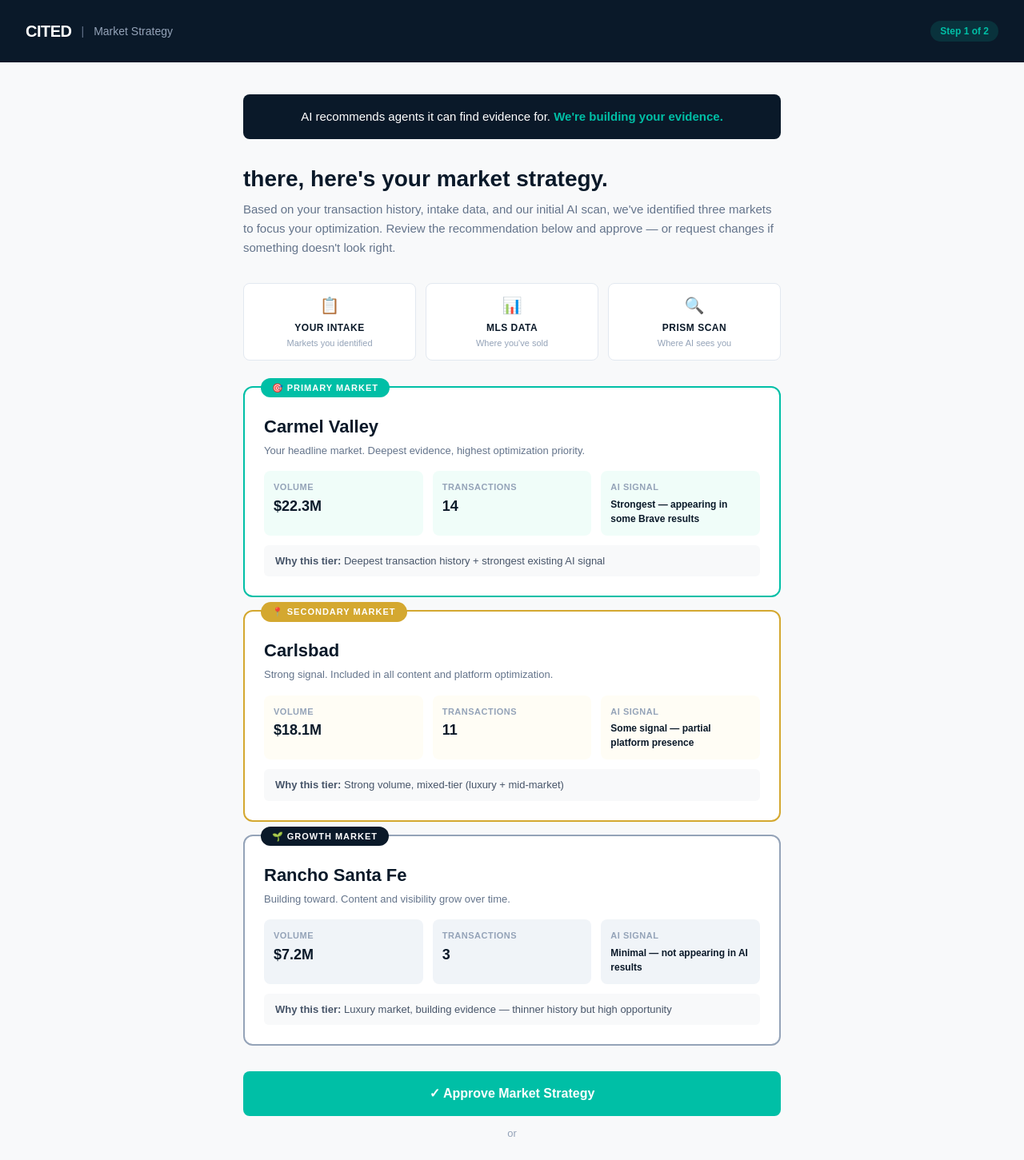
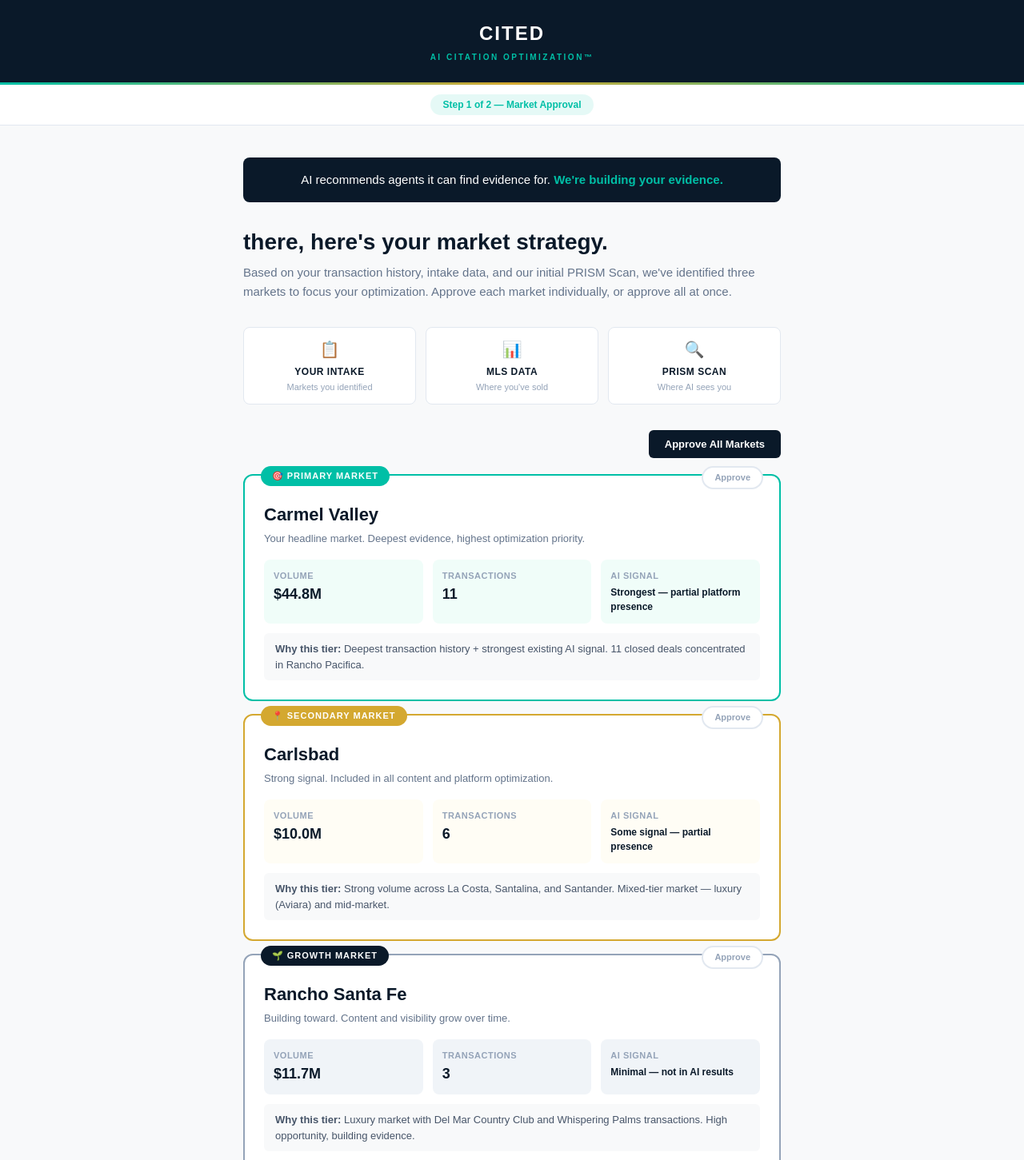
Before and after one commit to radleyraven/cited-dashboard, a Next.js app: page /onboarding/markets in a window 1280 px wide. Shown: the top 1451 px of the page at 80% size. Built offline with nearby package versions, Linux system fonts and the light colour scheme; no server answers.

Commit message:
Market approval v1.1: individual approve per market + approve all, fix data loading, corrected header/footer, proper auth fallback

```diff
--- a/src/app/onboarding/markets/page.tsx
+++ b/src/app/onboarding/markets/page.tsx
@@ -7,8 +7,8 @@ import { createSupabaseBrowserClient } from '@/lib/supabase-browser';
 /* ═══════════════════════════════════════════════════════════════
    Market Recommendation Card — Onboarding Step
    Client approves Primary / Secondary / Growth markets
-   before Full PRISM scan runs.
-   v1.0 — April 9, 2026
+   individually or all at once.
+   v1.1 — April 9, 2026 — Individual approve + data fix
    ═══════════════════════════════════════════════════════════════ */
 
 type MarketRec = {
@@ -18,33 +18,36 @@ type MarketRec = {
   txn_volume: string;
   txn_count: number;
   ai_signal: string;
+  approved?: boolean;
 };
 
-// Default data — will be replaced by Supabase pull in production
 const DEFAULT_MARKETS: MarketRec[] = [
   {
     name: 'Carmel Valley',
     tier: 'primary',
-    evidence: 'Deepest transaction history + strongest existing AI signal',
-    txn_volume: '$22.3M',
-    txn_count: 14,
-    ai_signal: 'Strongest — appearing in some Brave results',
+    evidence: 'Deepest transaction history + strongest existing AI signal. 11 closed deals concentrated in Rancho Pacifica.',
+    txn_volume: '$44.8M',
+    txn_count: 11,
+    ai_signal: 'Strongest — partial platform presence',
+    approved: false,
   },
   {
     name: 'Carlsbad',
     tier: 'secondary',
-    evidence: 'Strong volume, mixed-tier (luxury + mid-market)',
-    txn_volume: '$18.1M',
-    txn_count: 11,
-    ai_signal: 'Some signal — partial platform presence',
+    evidence: 'Strong volume across La Costa, Santalina, and Santander. Mixed-tier market — luxury (Aviara) and mid-market.',
+    txn_volume: '$10.0M',
+    txn_count: 6,
+    ai_signal: 'Some signal — partial presence',
+    approved: false,
   },
   {
     name: 'Rancho Santa Fe',
     tier: 'growth',
-    evidence: 'Luxury market, building evidence — thinner history but high opportunity',
-    txn_volume: '$7.2M',
+    evidence: 'Luxury market with Del Mar Country Club and Whispering Palms transactions. High opportunity, building evidence.',
+    txn_volume: '$11.7M',
     txn_count: 3,
-    ai_signal: 'Minimal — not appearing in AI results',
+    ai_signal: 'Minimal — not in AI results',
+    approved: false,
   },
 ];
 
@@ -77,11 +80,12 @@ const TIER_CONFIG = {
 
 export default function MarketsPage() {
   const [markets, setMarkets] = useState<MarketRec[]>(DEFAULT_MARKETS);
-  const [approved, setApproved] = useState(false);
+  const [allApproved, setAllApproved] = useState(false);
   const [changeRequest, setChangeRequest] = useState('');
   const [changeSubmitted, setChangeSubmitted] = useState(false);
   const [loading, setLoading] = useState(false);
   const [clientName, setClientName] = useState('');
+  const [authLoading, setAuthLoading] = useState(true);
   const router = useRouter();
 
   useEffect(() => {
@@ -91,18 +95,36 @@ export default function MarketsPage() {
   async function loadClientData() {
     const supabase = createSupabaseBrowserClient();
     const { data: { user } } = await supabase.auth.getUser();
-    if (!user) return;
 
-    const { data } = await supabase
+    if (!user) {
+      setAuthLoading(false);
+      return;
+    }
+
+    // Try matching by email first, then by signup_email
+    let data = null;
+    const { data: d1 } = await supabase
       .from('cited_intake')
       .select('full_name, primary_markets, markets_approved, market_recommendations')
       .eq('email', user.email)
       .single();
 
+    if (d1) {
+      data = d1;
+    } else {
+      // Try signup_email field
+      const { data: d2 } = await supabase
+        .from('cited_intake')
+        .select('full_name, primary_markets, markets_approved, market_recommendations')
+        .eq('signup_email', user.email)
+        .single();
+      data = d2;
+    }
+
     if (data) {
       setClientName(data.full_name || '');
       if (data.markets_approved) {
-        setApproved(true);
+        setAllApproved(true);
       }
       if (data.market_recommendations) {
         try {
@@ -110,41 +132,66 @@ export default function MarketsPage() {
             ? JSON.parse(data.market_recommendations)
             : data.market_recommendations;
           if (Array.isArray(recs) && recs.length > 0) {
-            setMarkets(recs);
+            setMarkets(recs.map((r: MarketRec) => ({ ...r, approved: r.approved ?? false })));
           }
         } catch { /* use defaults */ }
       }
     }
+    setAuthLoading(false);
   }
 
-  async function handleApprove() {
+  function toggleMarketApproval(index: number) {
+    setMarkets(prev => {
+      const updated = [...prev];
+      updated[index] = { ...updated[index], approved: !updated[index].approved };
+      return updated;
+    });
+  }
+
+  function approveAll() {
+    setMarkets(prev => prev.map(m => ({ ...m, approved: true })));
+  }
+
+  const allMarketApproved = markets.every(m => m.approved);
+
+  async function handleConfirm() {
     setLoading(true);
     const supabase = createSupabaseBrowserClient();
     const { data: { user } } = await supabase.auth.getUser();
     if (!user) return;
 
+    const approvedMarkets = markets.filter(m => m.approved);
     const marketData = {
-      primary_market: markets.find(m => m.tier === 'primary')?.name || '',
-      secondary_market: markets.find(m => m.tier === 'secondary')?.name || '',
-      growth_market: markets.find(m => m.tier === 'growth')?.name || '',
+      primary_market: approvedMarkets.find(m => m.tier === 'primary')?.name || '',
+      secondary_market: approvedMarkets.find(m => m.tier === 'secondary')?.name || '',
+      growth_market: approvedMarkets.find(m => m.tier === 'growth')?.name || '',
     };
 
-    await supabase
-      .from('cited_intake')
-      .update({
+    // Try both email fields
+    const updateData = {
       markets_approved: true,
       markets_approved_at: new Date().toISOString(),
       primary_market: marketData.primary_market,
       secondary_market: marketData.secondary_market,
       growth_market: marketData.growth_market,
       market_recommendations: JSON.stringify(markets),
-      })
+    };
+
+    const { error: e1 } = await supabase
+      .from('cited_intake')
+      .update(updateData)
       .eq('email', user.email);
 
-    setApproved(true);
+    if (e1) {
+      await supabase
+        .from('cited_intake')
+        .update(updateData)
+        .eq('signup_email', user.email);
+    }
+
+    setAllApproved(true);
     setLoading(false);
 
-    // Auto-navigate to neighborhoods after 2 seconds
     setTimeout(() => {
       router.push('/onboarding/neighborhoods');
     }, 2000);
@@ -170,6 +217,15 @@ export default function MarketsPage() {
   }
 
   const firstName = clientName.split(' ')[0] || 'there';
+  const approvedCount = markets.filter(m => m.approved).length;
+
+  if (authLoading) {
+    return (
+      <div style={{ minHeight: '100vh', background: '#f8f9fa', display: 'flex', alignItems: 'center', justifyContent: 'center' }}>
+        <div style={{ fontSize: '14px', color: '#94a3b8' }}>Loading...</div>
+      </div>
+    );
+  }
 
   return (
     <div style={{ minHeight: '100vh', background: '#f8f9fa', padding: '0' }}>
@@ -177,24 +233,24 @@ export default function MarketsPage() {
       <div style={{
         background: '#0A1929',
         padding: '24px 32px',
-        display: 'flex',
-        alignItems: 'center',
-        justifyContent: 'space-between',
+        textAlign: 'center',
       }}>
-        <div style={{ display: 'flex', alignItems: 'center', gap: '12px' }}>
-          <span style={{ fontSize: '20px', fontWeight: 800, color: '#fff', letterSpacing: '-0.5px' }}>CITED</span>
-          <span style={{ color: '#64748b', fontSize: '14px' }}>|</span>
-          <span style={{ color: '#94a3b8', fontSize: '14px' }}>Market Strategy</span>
+        <div style={{ fontSize: '24px', fontWeight: 900, color: '#fff', letterSpacing: '2px', marginBottom: '4px' }}>CITED</div>
+        <div style={{ fontSize: '10px', fontWeight: 600, color: '#00BFA6', textTransform: 'uppercase', letterSpacing: '2.5px' }}>AI Citation Optimization™</div>
       </div>
+      <div style={{ height: '3px', background: 'linear-gradient(90deg, #00BFA6, #D4A830, #00BFA6)' }} />
+
+      {/* Step indicator */}
+      <div style={{ background: '#fff', borderBottom: '1px solid #e2e8f0', padding: '12px 32px', display: 'flex', justifyContent: 'center' }}>
         <div style={{
-          background: 'rgba(0,191,166,0.15)',
+          background: 'rgba(0,191,166,0.1)',
           color: '#00BFA6',
           fontSize: '12px',
           fontWeight: 600,
-          padding: '4px 12px',
+          padding: '4px 16px',
           borderRadius: '20px',
         }}>
-          Step 1 of 2
+          Step 1 of 2 — Market Approval
         </div>
       </div>
 
@@ -211,7 +267,7 @@ export default function MarketsPage() {
         }}>
           <p style={{ margin: 0, fontSize: '15px', fontWeight: 500, lineHeight: 1.6 }}>
             AI recommends agents it can find evidence for.{' '}
-            <span style={{ color: '#00BFA6', fontWeight: 700 }}>We're building your evidence.</span>
+            <span style={{ color: '#00BFA6', fontWeight: 700 }}>We&apos;re building your evidence.</span>
           </p>
         </div>
 
@@ -223,7 +279,7 @@ export default function MarketsPage() {
           marginBottom: '8px',
           lineHeight: 1.3,
         }}>
-          {firstName}, here's your market strategy.
+          {firstName}, here&apos;s your market strategy.
         </h1>
         <p style={{
           fontSize: '15px',
@@ -231,9 +287,8 @@ export default function MarketsPage() {
           marginBottom: '32px',
           lineHeight: 1.6,
         }}>
-          Based on your transaction history, intake data, and our initial AI scan, we've identified
-          three markets to focus your optimization. Review the recommendation below and approve — or
-          request changes if something doesn't look right.
+          Based on your transaction history, intake data, and our initial PRISM Scan, we&apos;ve identified
+          three markets to focus your optimization. Approve each market individually, or approve all at once.
         </p>
 
         {/* Data Sources */}
@@ -262,19 +317,44 @@ export default function MarketsPage() {
           ))}
         </div>
 
+        {/* Approve All Button (top) */}
+        {!allApproved && !changeSubmitted && (
+          <div style={{ marginBottom: '20px', textAlign: 'right' }}>
+            <button
+              onClick={approveAll}
+              disabled={allMarketApproved}
+              style={{
+                padding: '8px 20px',
+                background: allMarketApproved ? '#e2e8f0' : '#0A1929',
+                color: allMarketApproved ? '#94a3b8' : '#fff',
+                fontSize: '13px',
+                fontWeight: 600,
+                border: 'none',
+                borderRadius: '6px',
+                cursor: allMarketApproved ? 'default' : 'pointer',
+              }}
+            >
+              {allMarketApproved ? '✓ All Approved' : 'Approve All Markets'}
+            </button>
+          </div>
+        )}
+
         {/* Market Cards */}
-        {markets.map((market) => {
+        {markets.map((market, idx) => {
           const tier = TIER_CONFIG[market.tier];
+          const isApproved = market.approved;
           return (
             <div
               key={market.name}
               style={{
                 background: '#fff',
-                border: `2px solid ${tier.border}`,
+                border: `2px solid ${isApproved ? '#00BFA6' : tier.border}`,
                 borderRadius: '12px',
                 padding: '24px',
                 marginBottom: '16px',
                 position: 'relative',
+                opacity: allApproved ? 0.85 : 1,
+                transition: 'border-color 0.3s, opacity 0.3s',
               }}
             >
               {/* Tier Badge */}
@@ -293,6 +373,28 @@ export default function MarketsPage() {
               }}>
                 {tier.icon} {tier.label}
               </div>
+
+              {/* Approve checkbox (top right) */}
+              {!allApproved && !changeSubmitted && (
+                <div style={{ position: 'absolute', top: '-12px', right: '20px' }}>
+                  <button
+                    onClick={() => toggleMarketApproval(idx)}
+                    style={{
+                      background: isApproved ? '#00BFA6' : '#fff',
+                      color: isApproved ? '#fff' : '#94a3b8',
+                      border: isApproved ? '2px solid #00BFA6' : '2px solid #e2e8f0',
+                      borderRadius: '20px',
+                      padding: '4px 14px',
+                      fontSize: '11px',
+                      fontWeight: 700,
+                      cursor: 'pointer',
+                      transition: 'all 0.2s',
+                    }}
+                  >
+                    {isApproved ? '✓ Approved' : 'Approve'}
+                  </button>
+                </div>
+              )}
 
               <div style={{ marginTop: '8px' }}>
                 <h2 style={{
@@ -348,27 +450,28 @@ export default function MarketsPage() {
           );
         })}
 
-        {/* Action Buttons */}
-        {!approved && !changeSubmitted && (
+        {/* Confirm + Continue Button */}
+        {!allApproved && !changeSubmitted && (
           <div style={{ marginTop: '32px' }}>
             <button
-              onClick={handleApprove}
-              disabled={loading}
+              onClick={handleConfirm}
+              disabled={loading || approvedCount === 0}
               style={{
                 width: '100%',
                 padding: '16px 24px',
-                background: '#00BFA6',
-                color: '#fff',
+                background: approvedCount === 3 ? '#00BFA6' : approvedCount > 0 ? '#0A1929' : '#e2e8f0',
+                color: approvedCount > 0 ? '#fff' : '#94a3b8',
                 fontSize: '16px',
                 fontWeight: 700,
                 border: 'none',
                 borderRadius: '8px',
-                cursor: loading ? 'wait' : 'pointer',
+                cursor: loading || approvedCount === 0 ? 'default' : 'pointer',
                 marginBottom: '12px',
                 opacity: loading ? 0.7 : 1,
+                transition: 'background 0.3s',
               }}
             >
-              {loading ? 'Saving...' : '✓ Approve Market Strategy'}
+              {loading ? 'Saving...' : approvedCount === 3 ? '✓ Confirm All 3 Markets → Next Step' : approvedCount > 0 ? `Confirm ${approvedCount} Market${approvedCount > 1 ? 's' : ''} → Next Step` : 'Approve at least one market to continue'}
             </button>
 
             <div style={{
@@ -390,7 +493,7 @@ export default function MarketsPage() {
                 Want to adjust?
               </p>
               <p style={{ fontSize: '13px', color: '#64748b', margin: '0 0 12px 0' }}>
-                Tell us what you'd like to change and we'll update the recommendation.
+                Tell us what you&apos;d like to change and we&apos;ll update the recommendation.
               </p>
               <textarea
                 value={changeRequest}
@@ -431,7 +534,7 @@ export default function MarketsPage() {
         )}
 
         {/* Approved State */}
-        {approved && (
+        {allApproved && (
           <div style={{
             marginTop: '32px',
             background: '#f0fdf9',
@@ -466,7 +569,7 @@ export default function MarketsPage() {
               Change Request Received
             </h3>
             <p style={{ fontSize: '14px', color: '#64748b', margin: 0 }}>
-              We'll review your feedback and update the recommendation. You'll receive an email when it's ready.
+              We&apos;ll review your feedback and update the recommendation. You&apos;ll receive an email when it&apos;s ready.
             </p>
           </div>
         )}
@@ -474,13 +577,17 @@ export default function MarketsPage() {
         {/* Footer */}
         <div style={{
           marginTop: '48px',
+          borderTop: '1px solid #e2e8f0',
+          paddingTop: '24px',
           textAlign: 'center',
-          fontSize: '12px',
-          color: '#94a3b8',
-          paddingBottom: '32px',
         }}>
-          Powered by PRISM™ · CITED
+          <p style={{ margin: '0 0 6px 0', fontSize: '18px', fontWeight: 800, color: '#0A1929', letterSpacing: '-0.5px' }}>CITED</p>
+          <p style={{ margin: '0 0 10px 0', fontSize: '11px', fontWeight: 600, color: '#94a3b8', textTransform: 'uppercase', letterSpacing: '1.5px' }}>AI Citation Optimization™ for Professionals</p>
+          <p style={{ margin: 0, fontSize: '12px', color: '#94a3b8' }}>
+            Powered by PRISM™ · <a href="https://citedagent.com/how-it-works" style={{ color: '#00BFA6', textDecoration: 'none', fontWeight: 600 }}>How it works</a> · <a href="https://citedagent.com" style={{ color: '#00BFA6', textDecoration: 'none', fontWeight: 600 }}>citedagent.com</a>
+          </p>
         </div>
+        <div style={{ height: '4px', background: 'linear-gradient(90deg, #00BFA6, #D4A830, #00BFA6)', marginTop: '24px', borderRadius: '2px' }} />
       </div>
     </div>
   );
```
Lines whose indentation alone changed are shown as unchanged.
